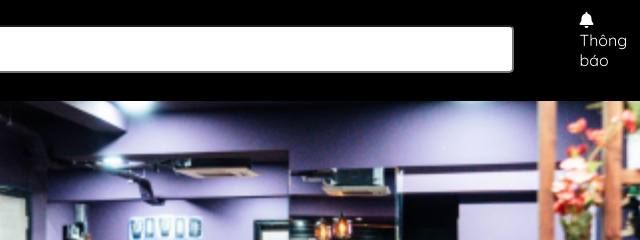
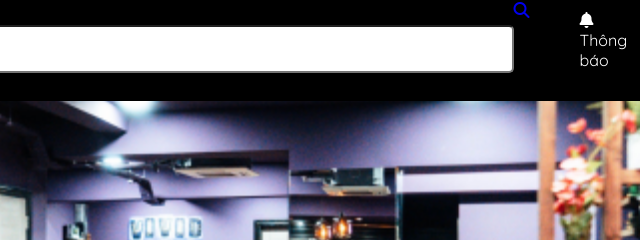
Before and after one commit to nghthtam/SWP-Art-Tattoo-Lover-Platform, a plain HTML site: page Home-Tattoo Lover/index.html in a window 1280 px wide. Shown: the top 240 px of the page, 640-1280 px from the left. Drawn offline with Linux system fonts and the light colour scheme; grey boxes are pictures that could not be loaded.

Commit message:
Update index.html

```diff
--- a/Home-Tattoo Lover/index.html
+++ b/Home-Tattoo Lover/index.html
@@ -20,7 +20,7 @@
         <div class="header">
             <a class="btn-logo" href="#">LOGO</a>
             <input class="input-search" type="text" placeholder="Tìm kiếm" />
-            <i class="fa-solid fa-magnifying-glass"></i>
+             <a href="#" class="search-icon"><i class="fa-solid fa-magnifying-glass"></i></a>
             <a class="btn-notification" href="#"><i class="fa-solid fa-bell"></i> Thông báo</a>
             <a class="btn-signupstudio" href="#">Đăng ký studio</a>
 
```
